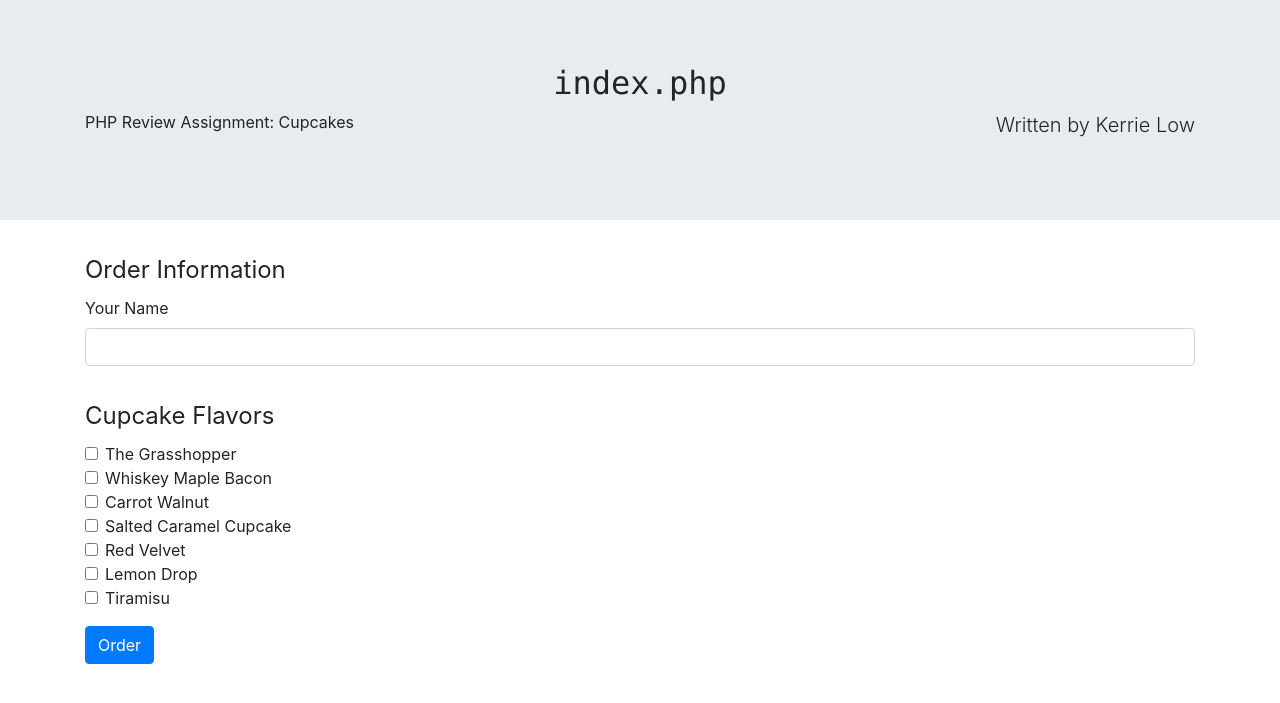
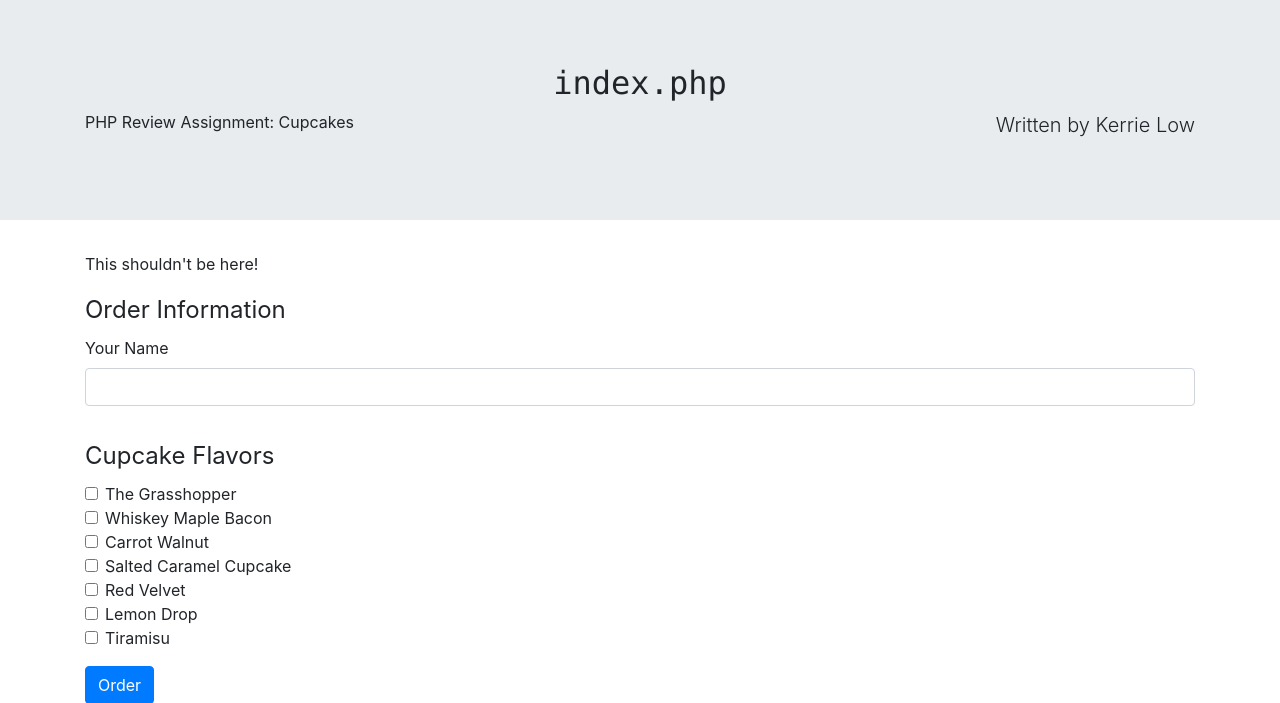
Before and after one commit to Quizzlixx/cupcakes, a PHP site: page / in a window 1280 px wide. Shown: the top 703 px of the page. Run offline with PHP 8.4, Linux system fonts and the light colour scheme.

Commit message:
Added text

```diff
--- a/index.php
+++ b/index.php
@@ -100,6 +100,7 @@ error_reporting(E_ALL);
     }
     if ($displayForm) {
         ?>
+        <p>This shouldn't be here!</p>
         <form id="cupcake-form" action="<?php echo htmlspecialchars($_SERVER["PHP_SELF"]); ?>" method="POST">
             <!-- Form -->
 
```
